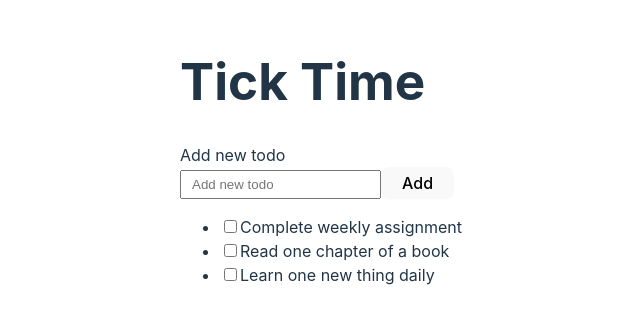
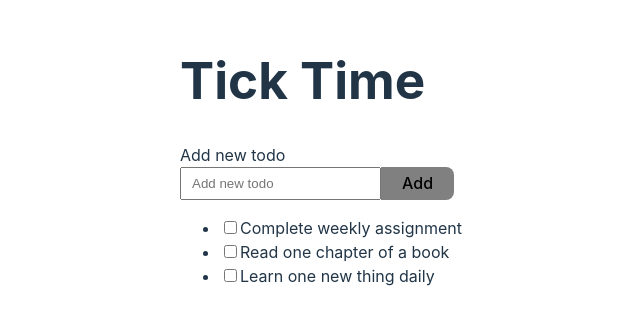
Before and after one commit to rezahedi/ticktime, a React (Vite) app: page / in a window 1280 px wide. Shown: the part 239-564 px from the top of the page, without its empty margins (319-959 px from the left). Built offline with nearby package versions, Linux system fonts and the light colour scheme.

Commit message:
Add some styles

```diff
--- a/src/App.jsx
+++ b/src/App.jsx
@@ -13,7 +13,7 @@ function App() {
     <div className="container">
       <h1>Tick Time</h1>
       <AddNew onAddNew={setNewTodo} />
-      {newTodo!=='' && <p>{newTodo}</p>}
+      {newTodo!=='' && <p style={{color:'lightgreen'}}>{newTodo}</p>}
       <List />
     </div>
   )
--- a/src/components/Todo/style.css
+++ b/src/components/Todo/style.css
@@ -1,10 +1,17 @@
 .add-new {
   display: flex;
   flex-direction: column;
+  margin:1rem 0
+}
+.add-new div{
+  display: flex;
 }
 .add-new input {
-  padding: 5px 10px;
+  padding: 7px 10px;
 }
 .add-new button {
   padding: 5px 20px;
+  background-color: gray;
+  border-top-left-radius: 0;
+  border-bottom-left-radius: 0;
 }
```
